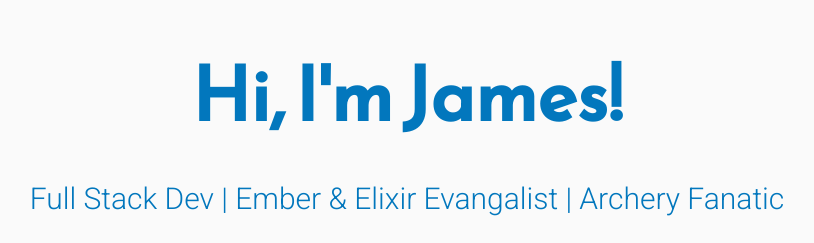
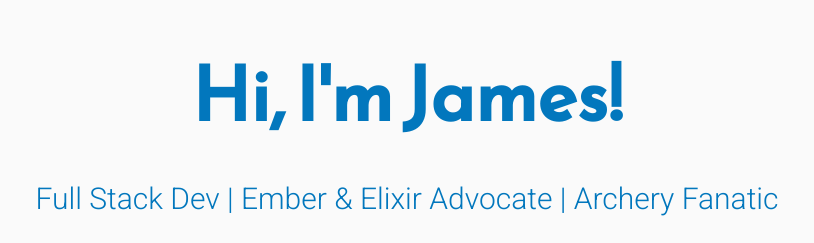
Before and after one commit to James-Byrne/james-byrne-github-io, a plain HTML site: page index.html in a window 1280 px wide. Shown: the part 218-461 px from the top of the page, without its empty margins (233-1047 px from the left). Drawn offline with Linux system fonts and the light colour scheme.

Commit message:
Changing some language

```diff
--- a/index.html
+++ b/index.html
@@ -18,7 +18,7 @@
 <body>
   <main>
     <div class="intro">Hi, I'm James!</div>
-    <div class="tagline">Full Stack Dev | Ember &amp; Elixir Evangalist | Archery Fanatic</div>
+    <div class="tagline">Full Stack Dev | Ember &amp; Elixir Advocate | Archery Fanatic</div>
     <div class="icons-social">
       <a target="_blank" href="https://github.com/james-byrne"><i class="fab fa-github"></i></a>
       <a target="_blank" href="https://twitter.com/JamesDesByrne"><i class="fab fa-twitter"></i></a>
```
